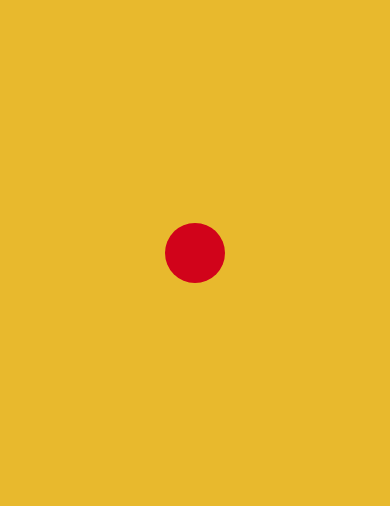
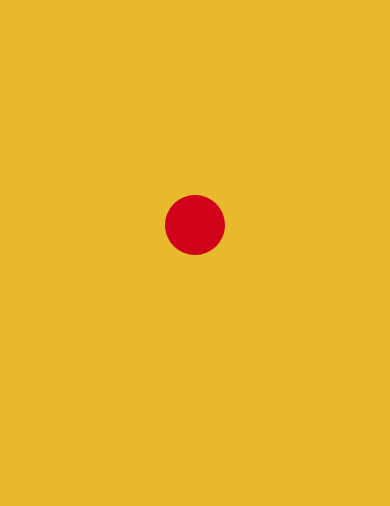
Before and after one commit to DennisNeu/breath-excercise, a plain HTML site: page index.html in a window 390 px wide. Shown: the part 25-531 px from the top of the page. Drawn offline with Linux system fonts and the light colour scheme.

Commit message:
Mobile style change

```diff
--- a/index.html
+++ b/index.html
@@ -7,9 +7,11 @@
     <link rel="stylesheet" href="style.css">
 </head>
 <body>
-    <div class="circle-container">
+    <main>
+        <div class="circle-container">
             <div class="circle" id="circle" onclick="start()"></div>
-    </div>
+        </div>
+    </main>
 
     <script src="script.js"></script>
 <body>
--- a/style.css
+++ b/style.css
@@ -1,6 +1,15 @@
 body {
-    padding: 20px;
     background-color: #e8b92d;
+    margin: 0;
+    padding: 0;
+    height: 100%;
+}
+
+main {
+  height: 100%;
+  display: flex;
+  justify-content: center;
+  align-items: center;
 }
 
 .circle {
```
